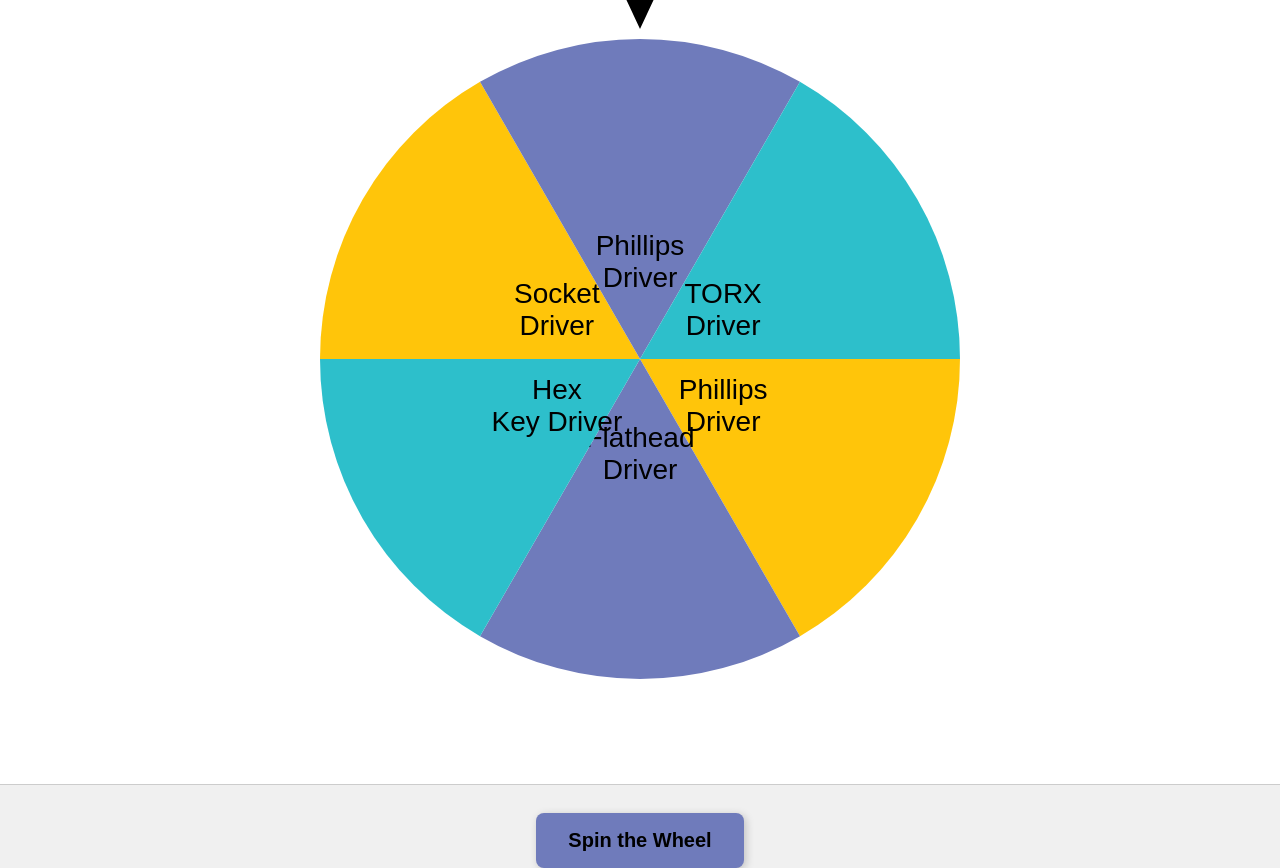
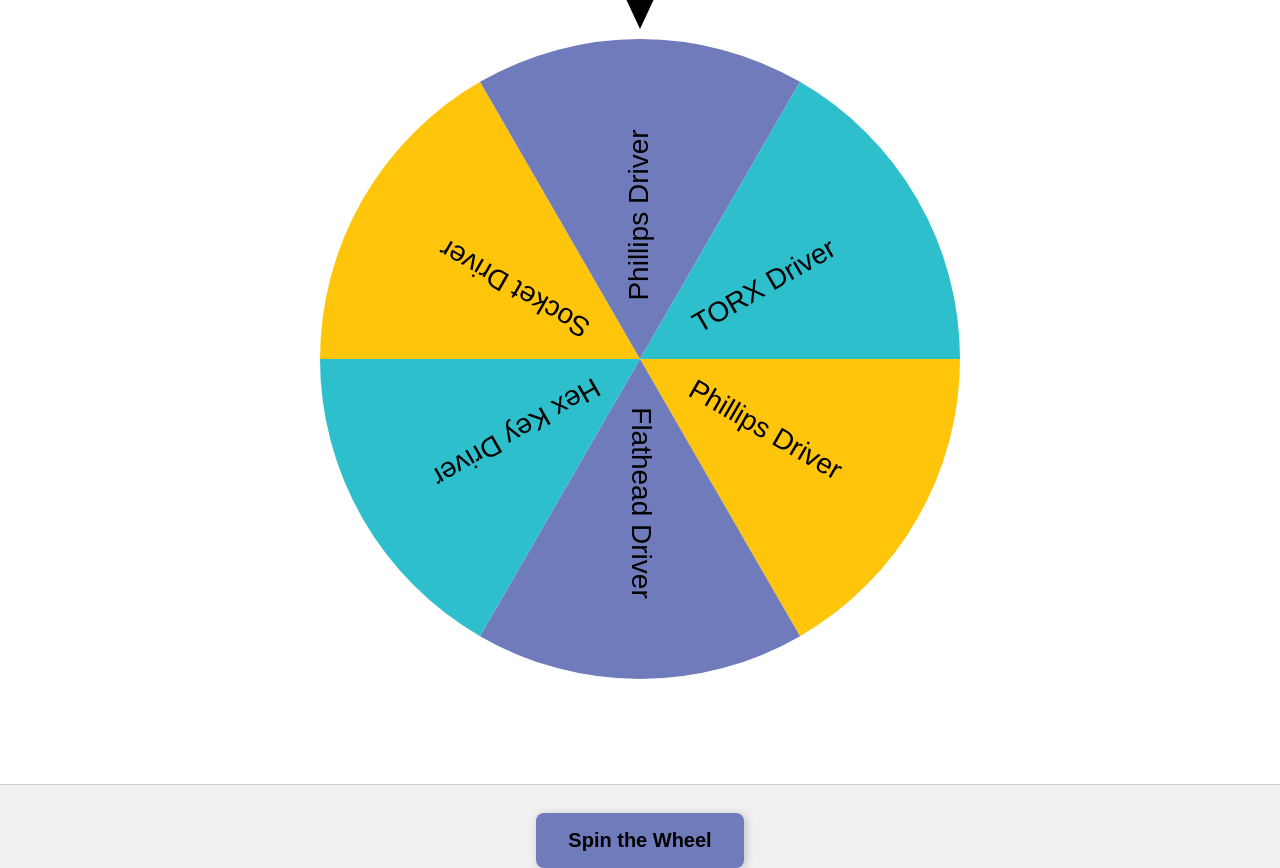
Before and after one commit to ecollieTECHnista/Spin-the-Wheel, a plain HTML site: page index.html in a window 1280 px wide. Shown: the top 868 px of the page. Drawn offline with Linux system fonts and the light colour scheme.

Commit message:
index.html

```diff
--- a/index.html
+++ b/index.html
@@ -91,23 +91,16 @@
         const textAngle = (startAngle + endAngle) / 2;
        ctx.save();
 ctx.rotate(textAngle);
-        ctx.translate(radius * 0.30, 0); // Pull inward further than before
-        ctx.rotate(-textAngle); // Keep text upright
-
+ctx.translate(radius * 0.45, 0); // slight inward pull
 ctx.fillStyle = "#000000";
 ctx.font = "28px Arial";
 ctx.textAlign = "center";
 ctx.textBaseline = "middle";
 
-        const label = labels[i];
-        const words = label.split(" ");
-        const line1 = words[0];
-        const line2 = words.slice(1).join(" ");
+// Draw entire label as one line (rotate with the wedge)
+ctx.fillText(labels[i], 0, 0);
+ctx.restore();
 
-        ctx.fillText(line1, 0, -16);
-        if (line2) ctx.fillText(line2, 0, 16);
-
-        ctx.restore();
       }
 
       ctx.restore();
```
Lines whose indentation alone changed are shown as unchanged.
